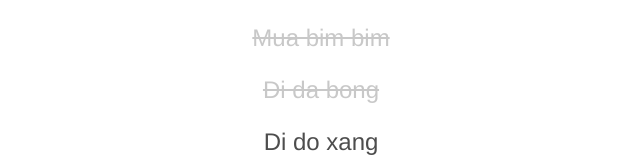
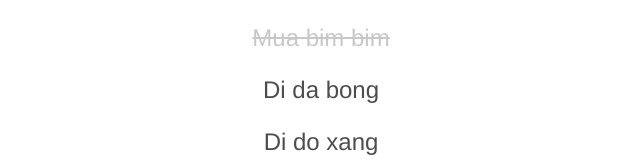
Before and after one commit to laughlamz/react, a React (Create React App) app: page / in a window 1280 px wide. Shown: the top 166 px of the page, without its empty margins (319-959 px from the left). Built offline with nearby package versions, Linux system fonts and the light colour scheme.

Commit message:
Change classname if else to module classnames

```diff
--- a/package.json
+++ b/package.json
@@ -3,6 +3,7 @@
   "version": "0.1.0",
   "private": true,
   "dependencies": {
+    "classnames": "^2.2.6",
     "react": "^16.6.3",
     "react-dom": "^16.6.3",
     "react-scripts": "2.1.1"
--- a/src/App.js
+++ b/src/App.js
@@ -8,7 +8,7 @@ class App extends Component {
     super();
     this.todoItem = [
       { tittle: 'Mua bim bim', isComplete: true},
-      { tittle: 'Di da bong', isComplete: true},
+      { tittle: 'Di da bong', isComplete: false},
       { tittle: 'Di do xang', isComplete: false}
     ];
   }
--- a/src/components/TodoItem.js
+++ b/src/components/TodoItem.js
@@ -1,4 +1,5 @@
 import React, { Component } from 'react';
+import classNames from 'classnames';
 import './TodoItem.css';
 
 class TodoItem extends Component {
@@ -8,7 +9,7 @@ class TodoItem extends Component {
         if (item.isComplete)
             className += ' TodoItem-complete';
         return (
-            <div className={className}>
+            <div className={classNames('TodoItem', {'TodoItem-complete': item.isComplete === true})}>
                 <p>{this.props.item.tittle}</p>
             </div>
         );
```
Also changed, not shown: 1 other file (tests, documents, lock files or other folders).
